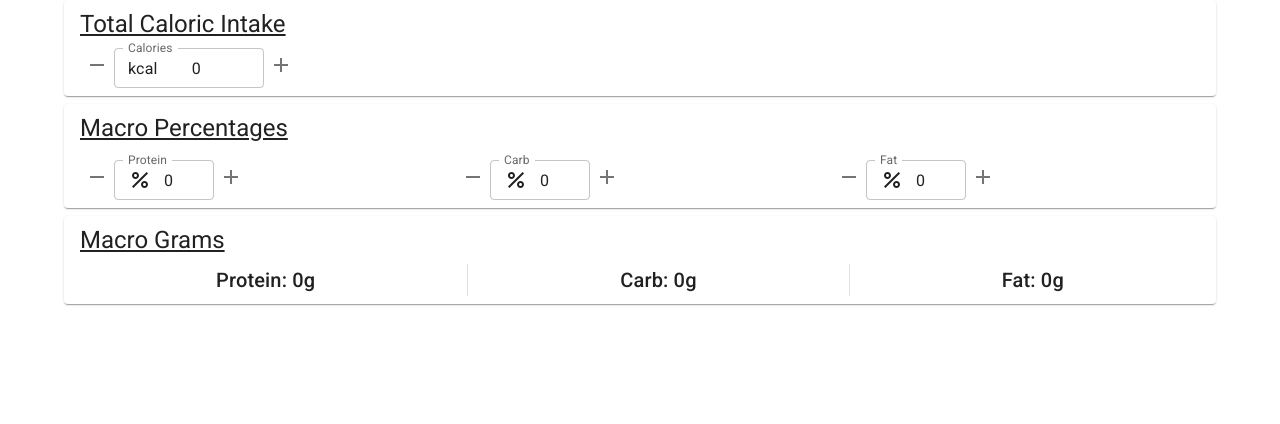
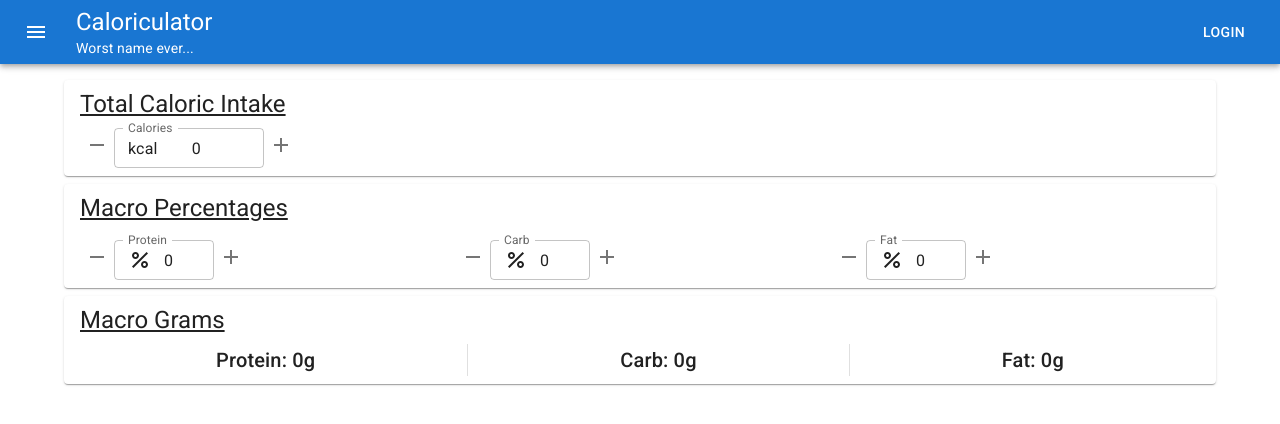
Before and after one commit to andrewdieppa/caloriculator, a React (Create React App) app: page / in a window 1280 px wide. Shown: the top 424 px of the page. Built offline with nearby package versions, Linux system fonts and the light colour scheme.

Commit message:
add NavAppBar component

```diff
--- a/src/components/App/App.js
+++ b/src/components/App/App.js
@@ -1,3 +1,4 @@
+import NavAppBar from '../NavAppBar/NavAppBar';
 import MacroPercentages from '../MacroPercentages/MacroPercentages';
 import MacroGrams from '../MacroGrams/MacroGrams';
 import TotalCalories from '../TotalCalories/TotalCalories';
@@ -12,6 +13,7 @@ const theme = createTheme({
 function App() {
   return (
     <ThemeProvider theme={theme}>
+      <NavAppBar />
       <Container>
         <Stack spacing={1}>
           <TotalCalories />
--- /dev/null
+++ b/src/components/NavAppBar/NavAppBar.js
@@ -0,0 +1,39 @@
+import * as React from 'react';
+import MenuIcon from '@mui/icons-material/Menu';
+import {
+  AppBar,
+  Box,
+  Toolbar,
+  Typography,
+  Button,
+  IconButton,
+} from '@mui/material';
+
+const NavAppBar = () => {
+  return (
+    <Box sx={{ flexGrow: 1, mb: 2 }}>
+      <AppBar position="static">
+        <Toolbar>
+          <IconButton
+            size="large"
+            edge="start"
+            color="inherit"
+            aria-label="menu"
+            sx={{ mr: 2 }}
+          >
+            <MenuIcon />
+          </IconButton>
+          <Typography variant="h5" component="div" sx={{ flexGrow: 1 }}>
+            Caloriculator
+            <Typography variant="body2" component="p">
+              Worst name ever...
+            </Typography>
+          </Typography>
+          <Button color="inherit">Login</Button>
+        </Toolbar>
+      </AppBar>
+    </Box>
+  );
+};
+
+export default NavAppBar;
```
